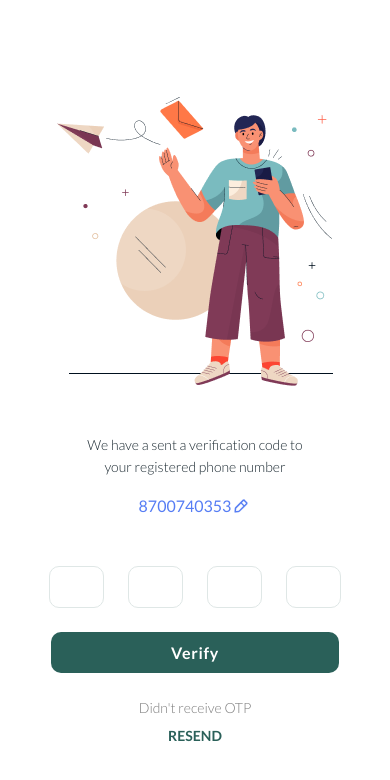
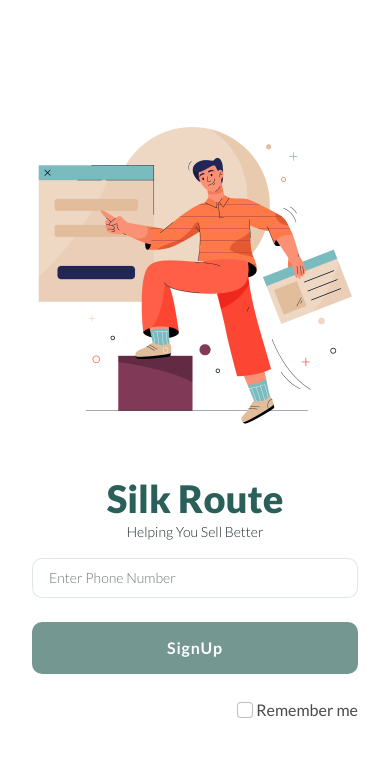
Before and after one commit to Aryan-ki-codepanti/silkroute-client-OnCloud, a React (Create React App) app: page / in a window 390 px wide. Shown: the top 780 px of the page. Built offline with nearby package versions, Linux system fonts and the light colour scheme.

Commit message:
Added route from signup to otp screen saving phone to localStorage

```diff
--- a/src/App.js
+++ b/src/App.js
@@ -13,8 +13,8 @@ function App() {
 
     return (
         <>
-            {/* <SignUp /> */}
-            <OTP phone="8700740353" />
+            <SignUp />
+            {/* <OTP phone="8700740353" /> */}
         </>
     );
 }
--- a/src/components/SignUp.js
+++ b/src/components/SignUp.js
@@ -1,28 +1,28 @@
-import React ,   {useState , ReactDOM} from 'react'
-import heroSignUp from "../img/hero-signup.png"
+import React, { useState, ReactDOM } from "react";
+import heroSignUp from "../img/hero-signup.png";
 
-
+import { BrowserRouter as Router, Switch, Route, Link } from "react-router-dom";
+import OTP from "./OTP";
 
 export default function SignUp(props) {
+    // store mobile number
+    const [phoneNumber, setPhoneNumber] = useState("");
 
+    const handleOnChange = (event) => {
+        setPhoneNumber(event.target.value);
+    };
 
+    const handleSignClick = (event) => {
+        event.preventDefault();
+        // click the link to route signup to OTP content
+        localStorage.setItem("phone" , phoneNumber);
+        document.getElementById("otpLink").click();
+    };
 
-    // store mobile number
-    const [phoneNumber, setPhoneNumber] = useState('');
-
-    const handleOnChange = (event)=>{
-        setPhoneNumber(event.target.value);
-    }
-
-    const handleSignClick = ()=>{
-        ReactDOM.unmountComponentAtNode(SignUp);
-    }
-
-    return (
-
-                <div className="SignUpBox m-auto p-3">
+    // dont open it please
+    const signUpBox = (<div className="SignUpBox m-auto p-3">
     <div className="img-box d-flex align-items-center justify-content-center px-3">
-                        <img  src={heroSignUp} alt="" />
+        <img src={heroSignUp} alt="" />
     </div>
 
     <div className="content-box d-flex justify-content-center flex-column align-items-center">
@@ -30,23 +30,62 @@ export default function SignUp(props) {
         <small>Helping You Sell Better</small>
     </div>
 
-                    <form >
+    <form>
         <div className="form-box px-3 mt-3">
+            <input
+                type="tel"
+                className="form-control p-2 px-3"
+                placeholder="Enter Phone Number"
+                value={phoneNumber}
+                onChange={handleOnChange}
+            />
 
-                            <input type="tel" className="form-control p-2 px-3" placeholder="Enter Phone Number"  value={phoneNumber} onChange={handleOnChange} />
-
-
-                                <button disabled={phoneNumber.length === 10 && phoneNumber.toString().match(/[0-9]{10}/)?false:true} className="btn w-100 my-4" type="submit" onClick={handleSignClick}>SignUp</button>
-
+            <button
+                disabled={
+                    phoneNumber.length === 10 &&
+                    phoneNumber.toString().match(/[0-9]{10}/)
+                        ? false
+                        : true
+                }
+                className="btn w-100 my-4"
+                type="submit"
+                onClick={handleSignClick}
+            >
+                SignUp
+            </button>
         </div>
     </form>
 
     <div className="text-end px-3 pb-5">
-                        <input type="checkbox" className="form-check-input" name="rememberMe" id="rememberMe"/>
+        <input
+            type="checkbox"
+            className="form-check-input"
+            name="rememberMe"
+            id="rememberMe"
+        />
         <span> Remember me </span>
     </div>
+</div>)
+;
 
-                </div>
+    return (
+        <>
+            <Router>
+            {/* Hidden Redirect link  */}
+            <Link  to="/otp" id="otpLink" className="d-none" >OTP</Link>
 
-    )
+                <Switch>
+
+                    <Route exact path="/">
+                        {signUpBox}
+                    </Route>
+                    <Route exact path="/otp">
+                        <OTP phone={phoneNumber} />
+                    </Route>
+
+                </Switch>
+
+            </Router>
+        </>
+        );
 }
```
Lines whose indentation alone changed are shown as unchanged.
